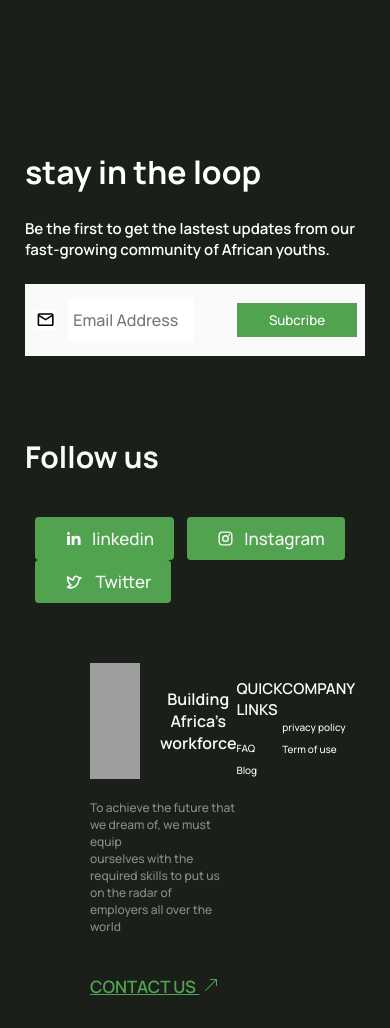
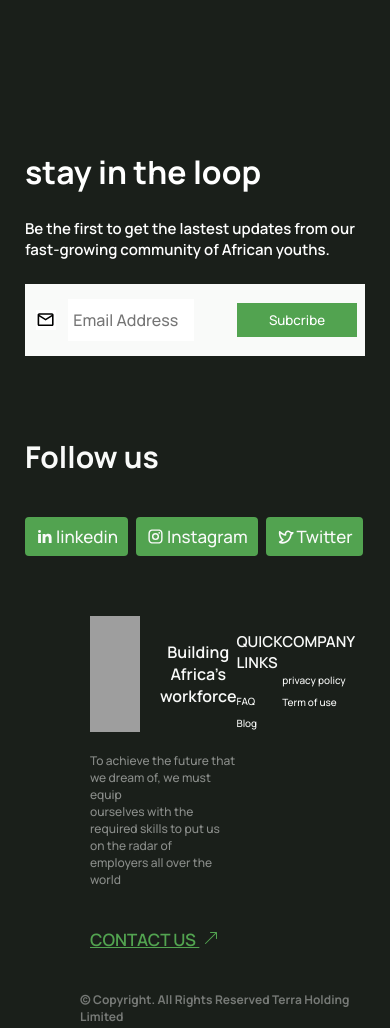
Before and after one commit to DarkXerXerS/BootCamp-Project, a plain HTML site: page index.html in a window 390 px wide. Shown: the top 1028 px of the page. Drawn offline with Linux system fonts and the light colour scheme; grey boxes are pictures that could not be loaded.

Commit message:
mobile code

```diff
--- a/style.css
+++ b/style.css
@@ -262,4 +262,36 @@ input[placeholder*="Email Address"] {
     cursor: pointer;
   }
 
+  .container_5 {
+    display: flex;
+    gap: 8px;
+    /* padding: 8px 10px; */
+  }
+
+
+.container_5 .btn {
+  margin-left: 0px;
+  padding: 8px 10px;
+  background-color: rgb(82, 163, 80);
+  border: none;
+  outline: none;
+  border-radius: 4px;
+  cursor: pointer;
+  text-align: center;
+  display: flex;
 }
+
+.container_5 .btn a  {
+  display: flex;
+  /* background-color: red; */
+}
+
+.container_5 .btn a svg {
+  margin: 1px 1px;
+  display: flex;
+  margin-right: 3px;
+  margin-top: 3px;
+}
+
+
+}
```
